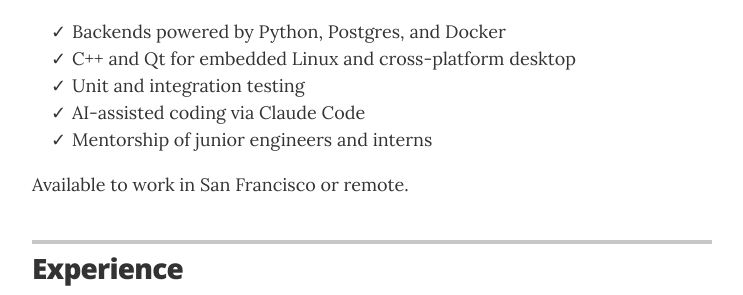
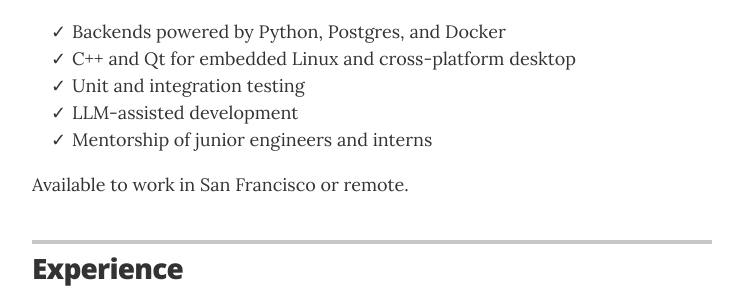
Before and after one commit to MrEricSir/resume, a Jekyll site: the page built from index.html, in a window 1280 px wide and 900 px high, scrolled down 333 px. Shown: the part 159-454 px from the top of the window, without its empty margins (268-1011 px from the left). Built offline with Jekyll 4.4.1, drawn with Linux system fonts in a browser that asks for light colours.

Commit message:
Replace 'AI-assisted coding via Claude Code' with 'LLM-assisted development'

```diff
--- a/_config.yml
+++ b/_config.yml
@@ -31,7 +31,7 @@ resume_header_intro: "<p>When was the last time you used software that was so se
   <li>Backends powered by Python, Postgres, and Docker
   <li>C++ and Qt for embedded Linux and cross-platform desktop
   <li>Unit and integration testing
-  <li>AI-assisted coding via Claude Code
+  <li>LLM-assisted development
   <li>Mentorship of junior engineers and interns</p>
 </ul>
 
```
